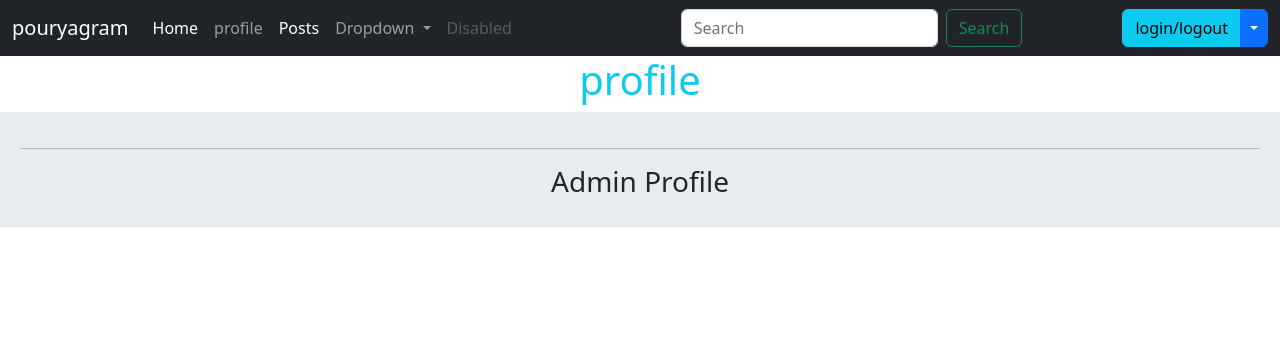
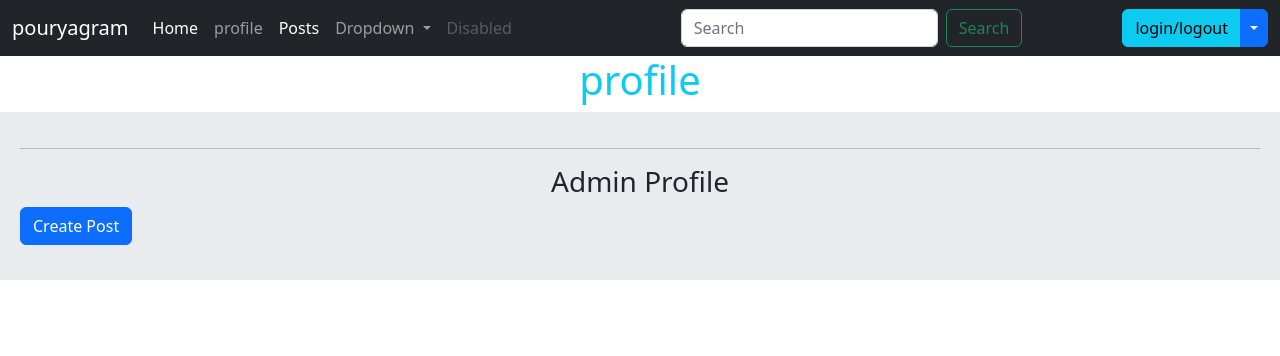
Before and after one commit to pouryaJany/SocialNetwork, a Django app: page /account/profile/2/ in a window 1280 px wide. Shown: the top 356 px of the page. Run offline with Django 4.2, Linux system fonts and the light colour scheme; a user stored in the database is signed in; data comes from the database, SQL or seed files in the repository.

Commit message:
added a link for create post in user profile

```diff
--- a/account/templates/account/profile.html
+++ b/account/templates/account/profile.html
@@ -2,9 +2,25 @@
 {% block title %} login {% endblock %}
 {% block page_name %}
     <h1>
-        <center class="text-info"> profile </center>
+        <center class="text-info"> profile</center>
     </h1>{% endblock %}
 {% block content %}
     <hr>
-    <h3><center> {{ web_user.username|capfirst  }} Profile </center></h3>
+    <h3>
+        <center> {{ web_user.username|capfirst }} Profile</center>
+    </h3>
+    {% if request.user.id == web_user.id or request.user.is_superuser %}
+        <a style="margin-bottom: 15px;" href="{% url 'post:create-post' %}" class="btn btn-primary"> Create Post </a>
+    {% endif %}
+    {% for post in posts %}
+        <div class="card">
+        <div class="card-header">
+            {{ post.title }}
+        </div>
+
+        <div class="card-body">
+            {{ post.created }}
+        </div>
+    {% endfor %}
+</div>
 {% endblock %}
```
